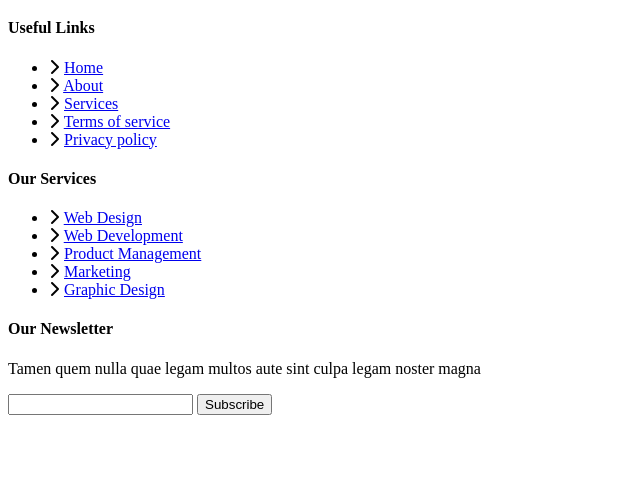
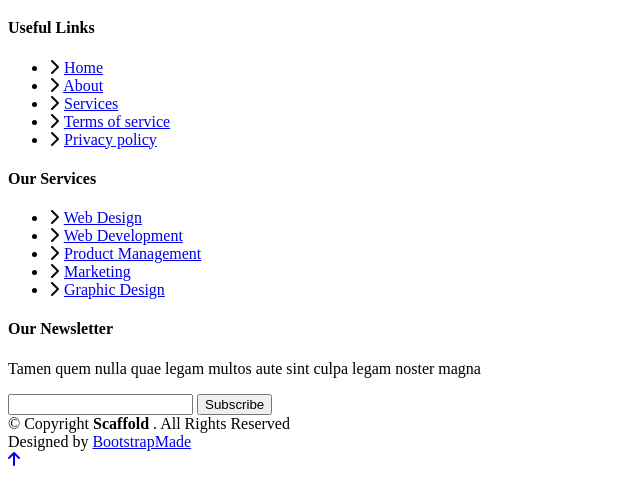
Before and after one commit to SahilMamedov/BOOTSTRAPMADE-HTML-LAYOUT, a plain HTML site: page index.html in a window 1280 px wide. Shown: the part 8143-8620 px from the top of the page, without its empty margins (0-640 px from the left). Before the commit the page ends 8566 px from the top, so only its background shows below. Drawn offline with Linux system fonts and the light colour scheme.

Commit message:
Finish HTML Layout

```diff
--- a/index.html
+++ b/index.html
@@ -771,7 +771,20 @@
             </div>
         </div>
     </div>
-    <div class="container"></div>
+    <div class="container">
+        <div class="copyright">
+            © Copyright
+            <strong><span>Scaffold</span></strong>
+            . All Rights Reserved
+        </div>
+        <div class="credits">
+            Designed by
+            <a href="https://bootstrapmade.com/">BootstrapMade</a>
+        </div>
+    </div>
 </footer>
+<a href="#">
+    <i class="fa-solid fa-arrow-up"></i>
+</a>
 </body>
 </html>
```
